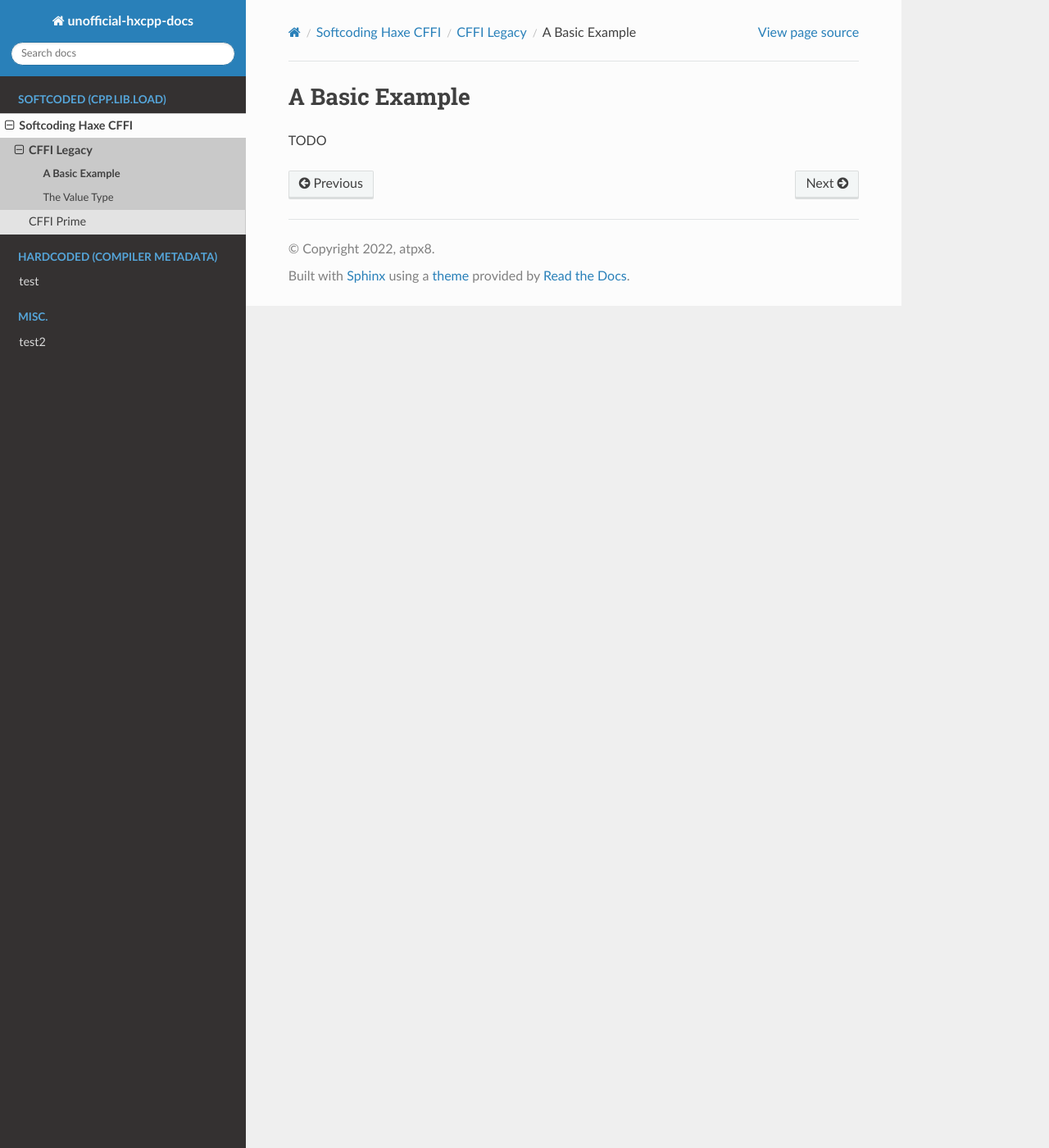
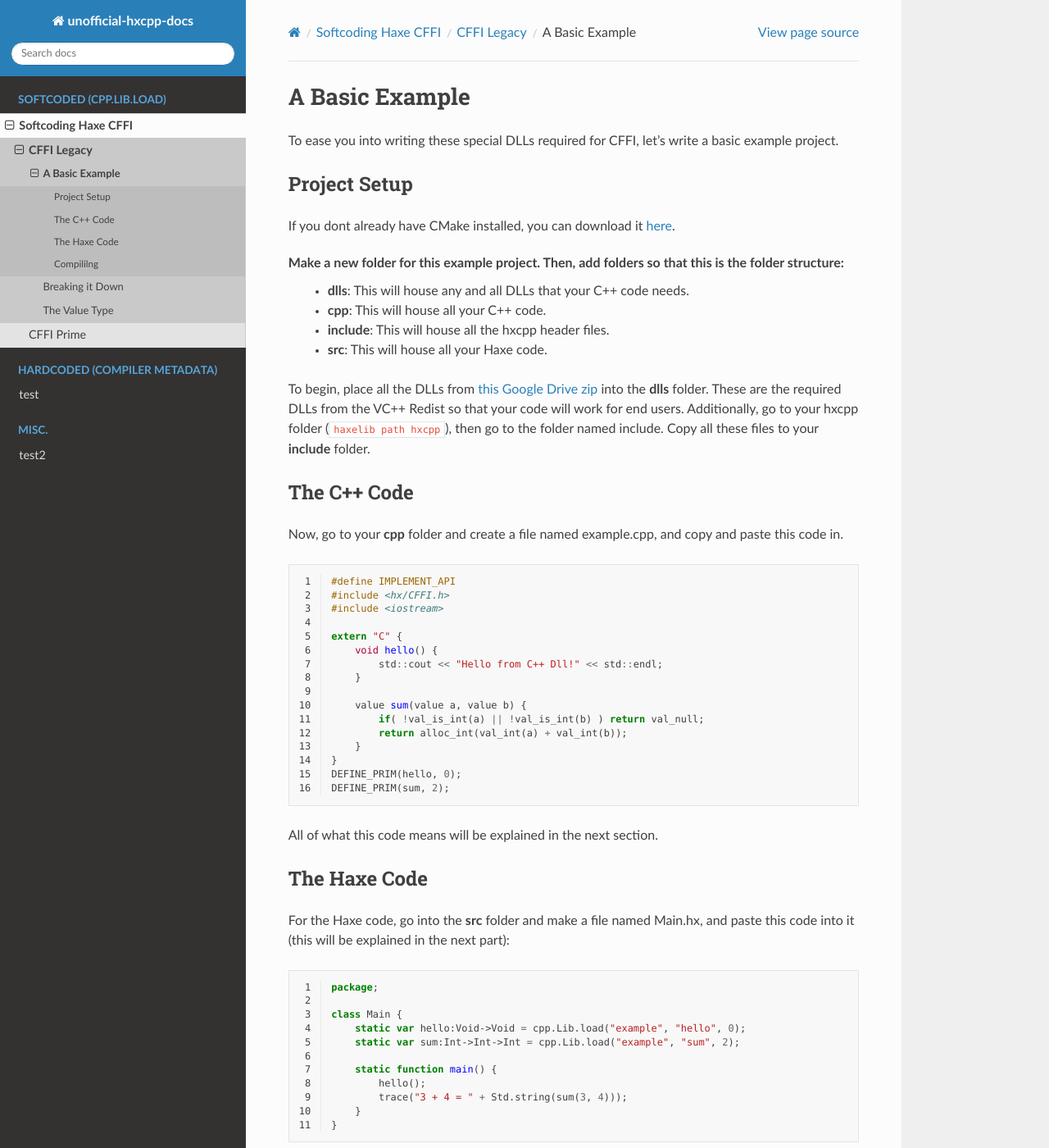
Before and after one commit to SomeoneSom/unofficial-hxcpp-docs, a Sphinx documentation site: the page built from docs/source/softcoding/legacy/example.rst, in a window 1280 px wide and 1400 px high. Shown: the whole window at 82% size. Built offline with Sphinx 7.4.7 and the Read the Docs theme 2.0.0, drawn with Linux system fonts in a browser that asks for light colours; some of the changed text lies outside the part shown.

Commit message:
basic example and breaking it down

```diff
--- a/docs/source/softcoding/legacy/example.rst
+++ b/docs/source/softcoding/legacy/example.rst
@@ -1,4 +1,91 @@
 A Basic Example
 ===============
 
-TODO
+To ease you into writing these special DLLs required for CFFI, let's write a basic example project.
+
+Project Setup
+-------------
+
+If you dont already have CMake installed, you can download it `here <https://cmake.org>`_.
+
+Make a new folder for this example project. Then, add folders so that this is the folder structure:
+  * **dlls**: This will house any and all DLLs that your C++ code needs.
+  * **cpp**: This will house all your C++ code.
+  * **include**: This will house all the hxcpp header files.
+  * **src**: This will house all your Haxe code.
+
+To begin, place all the DLLs from `this Google Drive zip <https://drive.google.com/file/d/1eY1j2peNM0JXXk5_Dbd2mgLvyC--gjRg/view?usp=sharing>`_ into the **dlls** folder. These are the required DLLs from the VC++ Redist so that your code will work for end users.
+Additionally, go to your hxcpp folder (``haxelib path hxcpp``), then go to the folder named include. Copy all these files to your **include** folder.
+
+The C++ Code
+------------
+
+Now, go to your **cpp** folder and create a file named example.cpp, and copy and paste this code in.
+
+.. code-block:: cpp
+    :linenos:
+
+    #define IMPLEMENT_API
+    #include <hx/CFFI.h>
+    #include <iostream>
+
+    extern "C" {
+        void hello() {
+            std::cout << "Hello from C++ Dll!" << std::endl;
+        }
+
+        value sum(value a, value b) {
+            if( !val_is_int(a) || !val_is_int(b) ) return val_null;
+            return alloc_int(val_int(a) + val_int(b));
+        }
+    }
+    DEFINE_PRIM(hello, 0);
+    DEFINE_PRIM(sum, 2);
+
+All of what this code means will be explained in the next section.
+
+The Haxe Code
+-------------
+
+For the Haxe code, go into the **src** folder and make a file named Main.hx, and paste this code into it (this will be explained in the next part):
+
+.. code-block:: haxe
+    :linenos:
+
+    package;
+
+    class Main {
+        static var hello:Void->Void = cpp.Lib.load("example", "hello", 0);
+        static var sum:Int->Int->Int = cpp.Lib.load("example", "sum", 2);
+
+        static function main() {
+            hello();
+            trace("3 + 4 = " + Std.string(sum(3, 4)));
+        }
+    }
+
+The stand-out code from this will additionally be explained in the next section.
+
+Since we are using CMake for this example, we also need to put a CMakeLists.txt file in the root directory of your project. Make that file, and paste this code in:
+
+.. code-block:: cmake
+
+    cmake_minimum_required(VERSION 3.20)
+    project(example)
+    set(CXX_STANDARD 17)
+    include_directories(include include/hx include/cpp)
+    file(GLOB src "cpp/*.cpp")
+    add_library(example SHARED ${src})
+    install(TARGETS example RUNTIME DESTINATION ${CMAKE_SOURCE_DIR})
+
+Replace 3.20 with the version of CMake you have, and replace 17 if you are using a feature from a newer C++ standard.
+
+Compililng
+----------
+First run ``cmake .``, and then ``cmake --build . --target install`` in order to build your dll file.
+Then, run ``haxe -cp src -main Main -cpp bin -D HXCPP_M64`` in order to build the haxe code.
+
+Finally, take your DLL, change the file extension to ``.ndll``, and copy it to the ``bin`` folder, along with all the DLLs in your **dlls** folder.
+
+
+When you run the compiled program, it should print out ``Hello from C++ Dll!`` and ``3 + 4 = 7``.
--- a/docs/source/softcoding/prime/example.rst
+++ b/docs/source/softcoding/prime/example.rst
@@ -1,2 +1,4 @@
 A Basic Example
 ===============
+
+TODO
```
Also changed, not shown: docs/source/softcoding/legacy/explanation.rst (added, +70 -0 lines).
